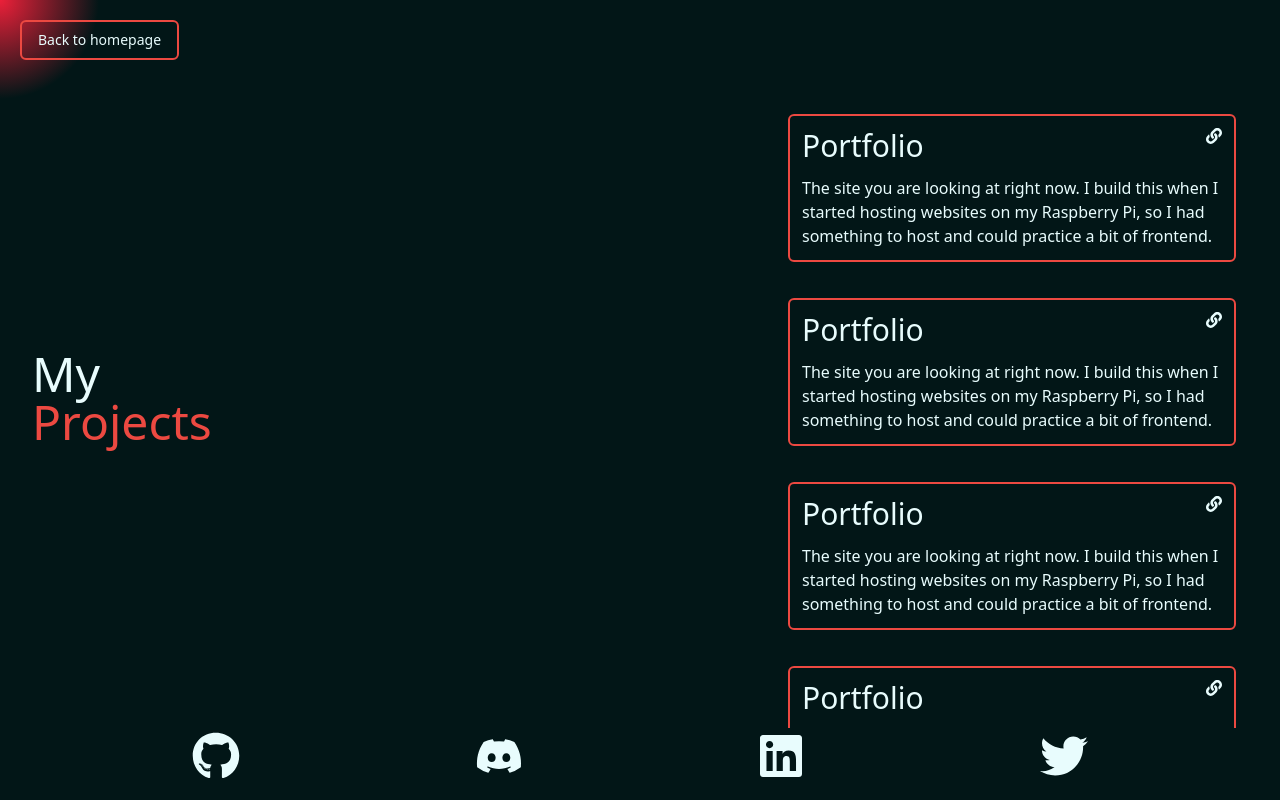
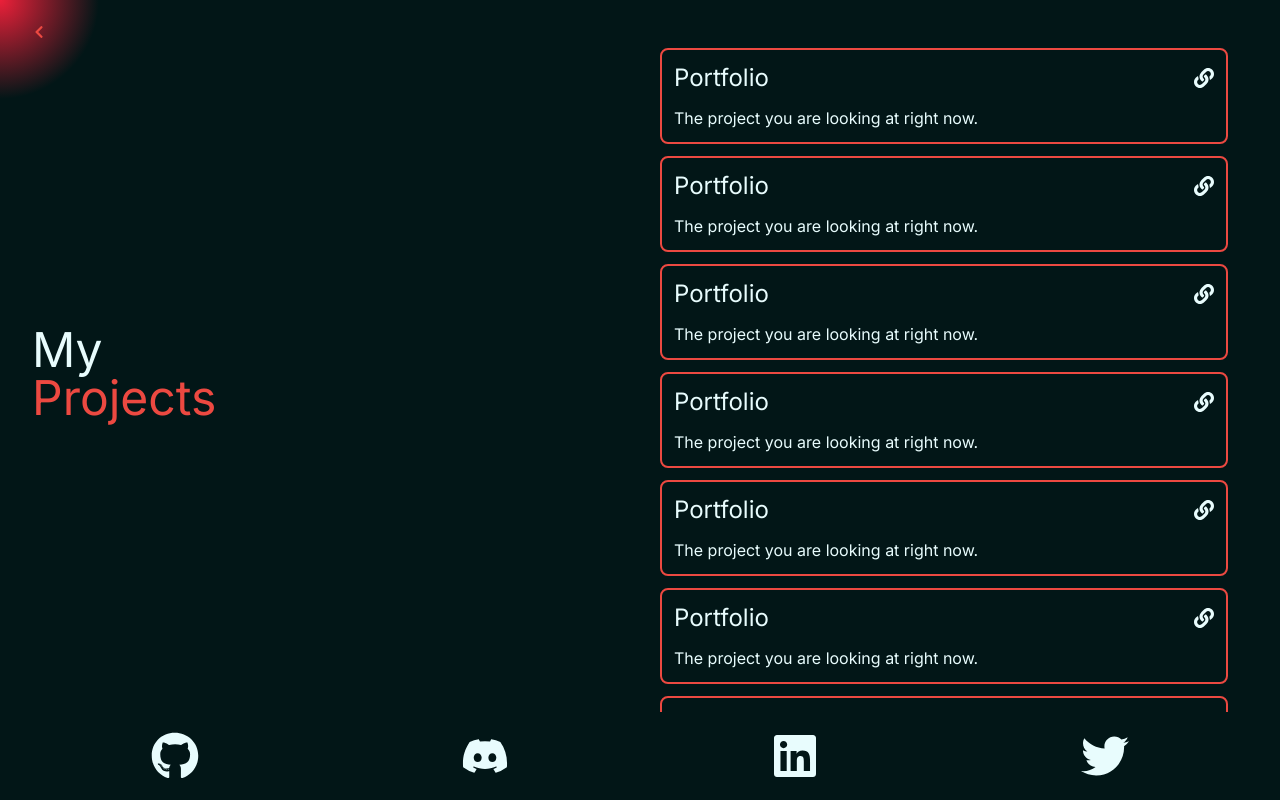
Before and after one commit to lexwuestenenk/home, a Next.js app: page /projects in a window 1280 px wide. Built offline with nearby package versions, Linux system fonts and the light colour scheme.

Commit message:
fixes to layout

```diff
--- a/app/layout.tsx
+++ b/app/layout.tsx
@@ -1,9 +1,6 @@
-"use client"
-
 import './globals.css'
 import { Inter } from 'next/font/google'
 import { ThemeProvider } from '@/components/theme-provider'
-import { usePathname } from 'next/navigation';
 
 const inter = Inter({ subsets: ['latin'] })
 
@@ -12,12 +9,9 @@ export default function RootLayout({
 }: {
   children: React.ReactNode
 }) {
-  const pathname = usePathname()
-  console.log(pathname)
-
   return (
     <html lang="en" className='overflow-hidden'>
-      <body className={inter.className + 'overflow-hidden'}>
+      <body className={inter.className}>
         <ThemeProvider
           attribute="class"
           defaultTheme="system"
--- a/app/not-found.tsx
+++ b/app/not-found.tsx
@@ -1,3 +1,4 @@
+import { CursorFollow } from '@/components/sfx/cursor-follow'
 import type { Metadata } from 'next'
 
 export const metadata: Metadata = {
@@ -8,6 +9,7 @@ export const metadata: Metadata = {
 export default function Page404() {
     return (
         <div className='h-screen flex justify-center items-center flex-col select-none'>
+            <CursorFollow />
             <h1 className='text-text text-5xl z-10 ease-in duration-300 hover:text-background'>404</h1>
             <p className='text-primary z-10'>Misschien zocht je wat anders?</p>
         </div>
--- a/app/projects/page.tsx
+++ b/app/projects/page.tsx
@@ -2,6 +2,7 @@ import type { Metadata } from 'next'
 import { CursorFollow } from '@/components/sfx/cursor-follow';
 import { Icons } from '@/components/Icons';
 import { Button } from '@/components/ui/button';
+import { SocialsBar } from '@/components/ui/socials-bar';
 import Link from 'next/link';
 
 export const metadata: Metadata = {
@@ -11,103 +12,126 @@ export const metadata: Metadata = {
 
 export default function Projects() {
     return (
-        <div className='bg-background h-screen flex flex-col justify-center overflow-clip select-none'>
+        <div className='bg-background h-screen flex flex-col justify-center select-none'>
             <CursorFollow />
-            <div className='flex w-full pointer-events-none z-10'>
-                <Button asChild className='cursor-pointer pointer-events-auto bg-transparent w-1/8 border-2 border-primary hover:bg-transparent top-0 left-0 m-5 text-text'>
+            <div className='flex flex-row justify-between p-3 h-[6vh] border-primary sticky top-0 left-0'>
+                <Button asChild className='bg-transparent text-primary border-4 border-transparent hover:border-background hover:text-background hover:bg-transparent duration-300 ease-in'>
                     <Link href="/">
-                        Back to homepage
+                        <Icons.ChevronLeft />
                     </Link>
                 </Button>
-            </div>
-            <div className='flex flex-col md:flex-row overflow-scroll mb-[9vh] h-full justify-between md:justify-between items-center w-full z-10 pointer-events-none container'>
-                <div className='text-5xl mb-3'>
-                    <h1 className='text-text'>My</h1>
-                    <h1 className='text-primary'>Projects</h1>
-                </div>
-                <div className='flex flex-col gap-3 md:pt-[15vh]'>
-                    <Link href="# ">
-                        <div className='border-2 border-primary rounded-md p-3 m-3 max-w-md text-text bg-background ease-in duration-300 hover:bg-primary cursor-pointer pointer-events-auto'>
-                            <div className='flex flex-row justify-between gap-5'>
-                                <h2 className='text-3xl mb-3'>Portfolio</h2>
-                                <Icons.Link />
-                            </div>
-                            <p>
-                                The site you are looking at right now. I build this when I started hosting websites on my Raspberry Pi, so I had something to host and could practice a bit of frontend.
-                            </p>
-                        </div>
-                    </Link>
-                    <Link href="#">
-                        <div className='border-2 border-primary rounded-md p-3 m-3 max-w-md text-text bg-background ease-in duration-300 hover:bg-primary cursor-pointer pointer-events-auto'>
-                            <div className='flex flex-row justify-between gap-5'>
-                                <h2 className='text-3xl mb-3'>Portfolio</h2>
-                                <Icons.Link />
-                            </div>
-                            <p>
-                                The site you are looking at right now. I build this when I started hosting websites on my Raspberry Pi, so I had something to host and could practice a bit of frontend.
-                            </p>
-                        </div>
-                    </Link>
-                    <Link href="#">
-                        <div className='border-2 border-primary rounded-md p-3 m-3 max-w-md text-text bg-background ease-in duration-300 hover:bg-primary cursor-pointer pointer-events-auto'>
-                            <div className='flex flex-row justify-between gap-5'>
-                                <h2 className='text-3xl mb-3'>Portfolio</h2>
-                                <Icons.Link />
-                            </div>
-                            <p>
-                                The site you are looking at right now. I build this when I started hosting websites on my Raspberry Pi, so I had something to host and could practice a bit of frontend.
-                            </p>
-                        </div>
-                    </Link>
-                    <Link href="#">
-                        <div className='border-2 border-primary rounded-md p-3 m-3 max-w-md text-text bg-background ease-in duration-300 hover:bg-primary cursor-pointer pointer-events-auto'>
-                            <div className='flex flex-row justify-between gap-5'>
-                                <h2 className='text-3xl mb-3'>Portfolio</h2>
-                                <Icons.Link />
-                            </div>
-                            <p>
-                                The site you are looking at right now. I build this when I started hosting websites on my Raspberry Pi, so I had something to host and could practice a bit of frontend.
-                            </p>
-                        </div>
-                    </Link>
-                    <Link href="#">
-                        <div className='border-2 border-primary rounded-md p-3 m-3 max-w-md text-text bg-background ease-in duration-300 hover:bg-primary cursor-pointer pointer-events-auto'>
-                            <div className='flex flex-row justify-between gap-5'>
-                                <h2 className='text-3xl mb-3'>Portfolio</h2>
-                                <Icons.Link />
-                            </div>
-                            <p>
-                                The site you are looking at right now. I build this when I started hosting websites on my Raspberry Pi, so I had something to host and could practice a bit of frontend.
-                            </p>
-                        </div>
-                    </Link>
-                    <Link href="#">
-                        <div className='border-2 border-primary rounded-md p-3 m-3 max-w-md text-text bg-background ease-in duration-300 hover:bg-primary cursor-pointer pointer-events-auto'>
-                            <div className='flex flex-row justify-between gap-5'>
-                                <h2 className='text-3xl mb-3'>Portfolio</h2>
-                                <Icons.Link />
-                            </div>
-                            <p>
-                                The site you are looking at right now. I build this when I started hosting websites on my Raspberry Pi, so I had something to host and could practice a bit of frontend.
-                            </p>
-                        </div>
-                    </Link>
+                <div className='flex flex-row'>
+                    <h1 className='md:text-transparent text-center text-text align-right flex items-center text-3xl'>My</h1>
+                    <h1 className='md:text-transparent text-center text-primary align-right flex items-center text-3xl pr-3'>&nbsp;Projects</h1>
                 </div>
             </div>
-            <div className='fixed bottom-0 left-0 flex justify-between px-12 lg:px-48 p-5 text-text w-full text-5xl'>
-                <Link href="https://github.com/lexwuestenenk" target='_blank'>
-                    <Icons.Github className="ease-in duration-200 hover:text-background" />
-                </Link>
-                <Link href="discordapp.com/users/299901733943902208" target='_blank'>
-                    <Icons.Discord className="ease-in duration-200 hover:text-background" />
-                </Link>
-                <Link href="https://www.linkedin.com/in/lex-wuestenenk-0b0340294/?locale=nl_NL" target='_blank'>
-                    <Icons.LinkedIn className="ease-in duration-200 hover:text-background" />
-                </Link>
-                <Link href="https://twitter.com/lexwuestenenk" target='_blank'>
-                    <Icons.Twitter className="ease-in duration-200 hover:text-background" />
-                </Link>
+            <div className='flex grow md:flex-row flex-col justify-between z-10 container h-[82vh]'>
+                <div className='text-5xl my-auto sticky text-center text-start pb-3'>
+                    <h1 className='hidden md:block md:text-text'>My</h1>
+                    <h1 className='hidden md:block md:text-primary'>Projects</h1>
+                </div>
+                <div className='md:w-2/4 flex flex-col gap-3 overflow-scroll px-5'>
+                    <div className='p-3 border-primary border-2 rounded-lg hover:bg-primary ease-in duration-300'>
+                        <div className='flex flex-row justify-between items-center pb-3'>
+                            <h2 className='text-2xl text-text'>Portfolio</h2>
+                            <Icons.Link className="text-xl text-text" />
+                        </div>
+                        <p className='text-text'>The project you are looking at right now.</p>
+                    </div>
+                    <div className='p-3 border-primary border-2 rounded-lg hover:bg-primary ease-in duration-300'>
+                        <div className='flex flex-row justify-between items-center pb-3'>
+                            <h2 className='text-2xl text-text'>Portfolio</h2>
+                            <Icons.Link className="text-xl text-text" />
+                        </div>
+                        <p className='text-text'>The project you are looking at right now.</p>
+                    </div>
+                    <div className='p-3 border-primary border-2 rounded-lg hover:bg-primary ease-in duration-300'>
+                        <div className='flex flex-row justify-between items-center pb-3'>
+                            <h2 className='text-2xl text-text'>Portfolio</h2>
+                            <Icons.Link className="text-xl text-text" />
+                        </div>
+                        <p className='text-text'>The project you are looking at right now.</p>
+                    </div>
+                    <div className='p-3 border-primary border-2 rounded-lg hover:bg-primary ease-in duration-300'>
+                        <div className='flex flex-row justify-between items-center pb-3'>
+                            <h2 className='text-2xl text-text'>Portfolio</h2>
+                            <Icons.Link className="text-xl text-text" />
+                        </div>
+                        <p className='text-text'>The project you are looking at right now.</p>
+                    </div>
+                    <div className='p-3 border-primary border-2 rounded-lg hover:bg-primary ease-in duration-300'>
+                        <div className='flex flex-row justify-between items-center pb-3'>
+                            <h2 className='text-2xl text-text'>Portfolio</h2>
+                            <Icons.Link className="text-xl text-text" />
+                        </div>
+                        <p className='text-text'>The project you are looking at right now.</p>
+                    </div>
+                    <div className='p-3 border-primary border-2 rounded-lg hover:bg-primary ease-in duration-300'>
+                        <div className='flex flex-row justify-between items-center pb-3'>
+                            <h2 className='text-2xl text-text'>Portfolio</h2>
+                            <Icons.Link className="text-xl text-text" />
+                        </div>
+                        <p className='text-text'>The project you are looking at right now.</p>
+                    </div>
+                    <div className='p-3 border-primary border-2 rounded-lg hover:bg-primary ease-in duration-300'>
+                        <div className='flex flex-row justify-between items-center pb-3'>
+                            <h2 className='text-2xl text-text'>Portfolio</h2>
+                            <Icons.Link className="text-xl text-text" />
+                        </div>
+                        <p className='text-text'>The project you are looking at right now.</p>
+                    </div>
+                    <div className='p-3 border-primary border-2 rounded-lg hover:bg-primary ease-in duration-300'>
+                        <div className='flex flex-row justify-between items-center pb-3'>
+                            <h2 className='text-2xl text-text'>Portfolio</h2>
+                            <Icons.Link className="text-xl text-text" />
+                        </div>
+                        <p className='text-text'>The project you are looking at right now.</p>
+                    </div>
+                    <div className='p-3 border-primary border-2 rounded-lg hover:bg-primary ease-in duration-300'>
+                        <div className='flex flex-row justify-between items-center pb-3'>
+                            <h2 className='text-2xl text-text'>Portfolio</h2>
+                            <Icons.Link className="text-xl text-text" />
+                        </div>
+                        <p className='text-text'>The project you are looking at right now.</p>
+                    </div>
+                    <div className='p-3 border-primary border-2 rounded-lg hover:bg-primary ease-in duration-300'>
+                        <div className='flex flex-row justify-between items-center pb-3'>
+                            <h2 className='text-2xl text-text'>Portfolio</h2>
+                            <Icons.Link className="text-xl text-text" />
+                        </div>
+                        <p className='text-text'>The project you are looking at right now.</p>
+                    </div>
+                    <div className='p-3 border-primary border-2 rounded-lg hover:bg-primary ease-in duration-300'>
+                        <div className='flex flex-row justify-between items-center pb-3'>
+                            <h2 className='text-2xl text-text'>Portfolio</h2>
+                            <Icons.Link className="text-xl text-text" />
+                        </div>
+                        <p className='text-text'>The project you are looking at right now.</p>
+                    </div>
+                    <div className='p-3 border-primary border-2 rounded-lg hover:bg-primary ease-in duration-300'>
+                        <div className='flex flex-row justify-between items-center pb-3'>
+                            <h2 className='text-2xl text-text'>Portfolio</h2>
+                            <Icons.Link className="text-xl text-text" />
+                        </div>
+                        <p className='text-text'>The project you are looking at right now.</p>
+                    </div>
+                    <div className='p-3 border-primary border-2 rounded-lg hover:bg-primary ease-in duration-300'>
+                        <div className='flex flex-row justify-between items-center pb-3'>
+                            <h2 className='text-2xl text-text'>Portfolio</h2>
+                            <Icons.Link className="text-xl text-text" />
+                        </div>
+                        <p className='text-text'>The project you are looking at right now.</p>
+                    </div>
+                    <div className='p-3 border-primary border-2 rounded-lg hover:bg-primary ease-in duration-300'>
+                        <div className='flex flex-row justify-between items-center pb-3'>
+                            <h2 className='text-2xl text-text'>Portfolio</h2>
+                            <Icons.Link className="text-xl text-text" />
+                        </div>
+                        <p className='text-text'>The project you are looking at right now.</p>
+                    </div>
+                </div>
             </div>
+            <SocialsBar />
         </div>
     )
 }
--- a/app/resume/page.tsx
+++ b/app/resume/page.tsx
@@ -2,57 +2,38 @@ import type { Metadata } from 'next'
 import { CursorFollow } from '@/components/sfx/cursor-follow';
 import { Icons } from '@/components/Icons';
 import { Button } from '@/components/ui/button';
+import { SocialsBar } from '@/components/ui/socials-bar';
 import Link from 'next/link';
 
 export const metadata: Metadata = {
     title: 'Lex Wuestenenk',
-    description: 'Generated by create next app',
+    description: 'All projects I have been working on.',
 }
 
 export default function Projects() {
     return (
-        <div className='bg-background h-screen flex flex-col justify-center overflow-clip select-none'>
+        <div className='bg-background h-screen flex flex-col justify-center select-none'>
             <CursorFollow />
-            <div className='flex w-full pointer-events-none z-10'>
-                <Button asChild className='cursor-pointer pointer-events-auto bg-transparent w-1/8 border-2 border-primary hover:bg-transparent top-0 left-0 m-5 text-text'>
+            <div className='flex flex-row justify-between p-3 h-[6vh] border-primary sticky top-0 left-0'>
+                <Button asChild className='bg-transparent text-primary border-4 border-transparent hover:border-background hover:text-background hover:bg-transparent duration-300 ease-in'>
                     <Link href="/">
-                        Back to homepage
+                        <Icons.ChevronLeft />
                     </Link>
                 </Button>
-            </div>
-            <div className='flex flex-col md:flex-row overflow-scroll mb-[9vh] h-full md:justify-between items-center w-full z-10 pointer-events-none container'>
-                <div className='text-5xl'>
-                    <h1 className='text-text'>My</h1>
-                    <h1 className='text-primary'>Resume</h1>
-                </div>
-                <div className='flex flex-col gap-3'>
-                    <Link href="# ">
-                        <div className='border-2 border-primary rounded-md p-3 m-3 max-w-md text-text bg-background ease-in duration-300 hover:bg-primary cursor-pointer pointer-events-auto'>
-                            <div className='flex flex-row justify-between gap-5'>
-                                <h2 className='text-3xl mb-3'>Placeholder</h2>
-                                <Icons.Link />
-                            </div>
-                            <p>
-                                Content coming soon
-                            </p>
-                        </div>
-                    </Link>
+                <div className='flex flex-row'>
+                    <h1 className='md:text-transparent text-center text-text align-right flex items-center text-3xl'>My</h1>
+                    <h1 className='md:text-transparent text-center text-primary align-right flex items-center text-3xl pr-3'>&nbsp;Projects</h1>
                 </div>
             </div>
-            <div className='fixed bottom-0 left-0 flex justify-between px-12 lg:px-48 p-5 text-text w-full text-5xl'>
-                <Link href="https://github.com/lexwuestenenk" target='_blank'>
-                    <Icons.Github className="ease-in duration-200 hover:text-background" />
-                </Link>
-                <Link href="discordapp.com/users/299901733943902208" target='_blank'>
-                    <Icons.Discord className="ease-in duration-200 hover:text-background" />
-                </Link>
-                <Link href="https://www.linkedin.com/in/lex-wuestenenk-0b0340294/?locale=nl_NL" target='_blank'>
-                    <Icons.LinkedIn className="ease-in duration-200 hover:text-background" />
-                </Link>
-                <Link href="https://twitter.com/lexwuestenenk" target='_blank'>
-                    <Icons.Twitter className="ease-in duration-200 hover:text-background" />
-                </Link>
+            <div className='flex grow md:flex-row flex-col justify-between z-10 container h-[82vh]'>
+                <div className='text-5xl my-auto sticky text-center text-start pb-3'>
+                    <h1 className='hidden md:block md:text-text'>My</h1>
+                    <h1 className='hidden md:block md:text-primary'>Resume</h1>
+                </div>
+                <div className='md:w-2/4 flex flex-col gap-3 overflow-scroll px-5'>
+                </div>
             </div>
+            <SocialsBar />
         </div>
     )
 }
--- a/components/Icons.tsx
+++ b/components/Icons.tsx
@@ -1,12 +1,13 @@
 import { ReactNode } from "react";
 import {
-    FaChevronRight, FaDiscord, FaGithub, FaLink, FaLinkedin, FaTwitter,
+    FaChevronRight, FaChevronLeft, FaDiscord, FaGithub, FaLink, FaLinkedin, FaTwitter,
 } from 'react-icons/fa'
 
 export type Icon = ReactNode
 
 export const Icons = {
     ChevronRight: FaChevronRight,
+    ChevronLeft: FaChevronLeft,
     Link: FaLink,
     Twitter: FaTwitter,
     LinkedIn: FaLinkedin,
--- /dev/null
+++ b/components/ui/socials-bar.tsx
@@ -0,0 +1,21 @@
+import { Icons } from '@/components/Icons';
+import Link from 'next/link';
+
+export function SocialsBar() {
+    return (
+        <div className='flex justify-around p-5 text-text w-full text-3xl md:text-3xl lg:text-5xl z-10 sticky bottom-0 left-0'>
+            <Link href="https://github.com/lexwuestenenk" target='_blank'>
+                <Icons.Github className="ease-in duration-200 hover:text-background" />
+            </Link>
+            <Link href="https://discordapp.com/users/299901733943902208" target='_blank'>
+                <Icons.Discord className="ease-in duration-200 hover:text-background" />
+            </Link>
+            <Link href="https://www.linkedin.com/in/lex-wuestenenk-0b0340294/?locale=nl_NL" target='_blank'>
+                <Icons.LinkedIn className="ease-in duration-200 hover:text-background" />
+            </Link>
+            <Link href="https://twitter.com/lexwuestenenk" target='_blank'>
+                <Icons.Twitter className="ease-in duration-200 hover:text-background" />
+            </Link>
+        </div>
+    )
+}
```
Also changed, not shown: app/page.tsx (+5 -16 lines).
